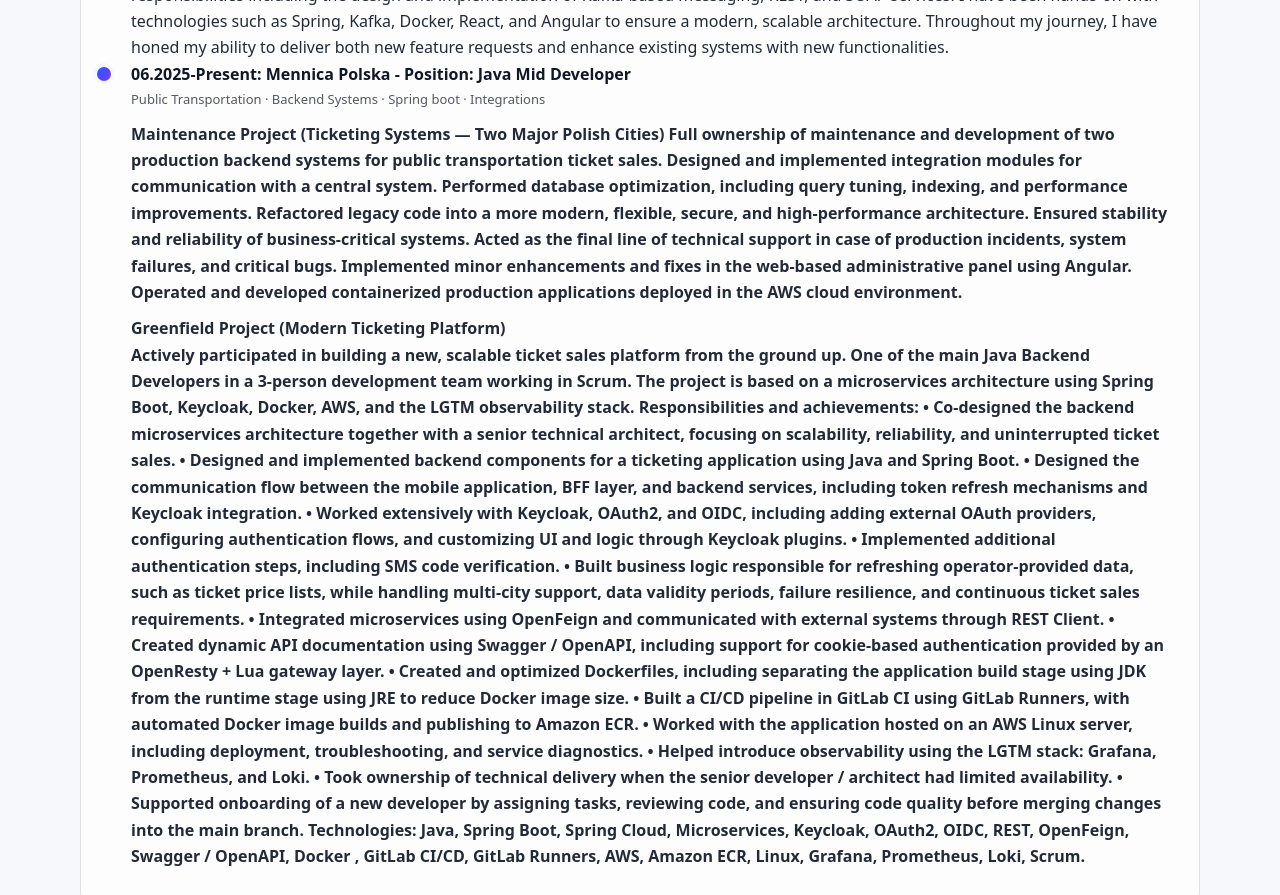
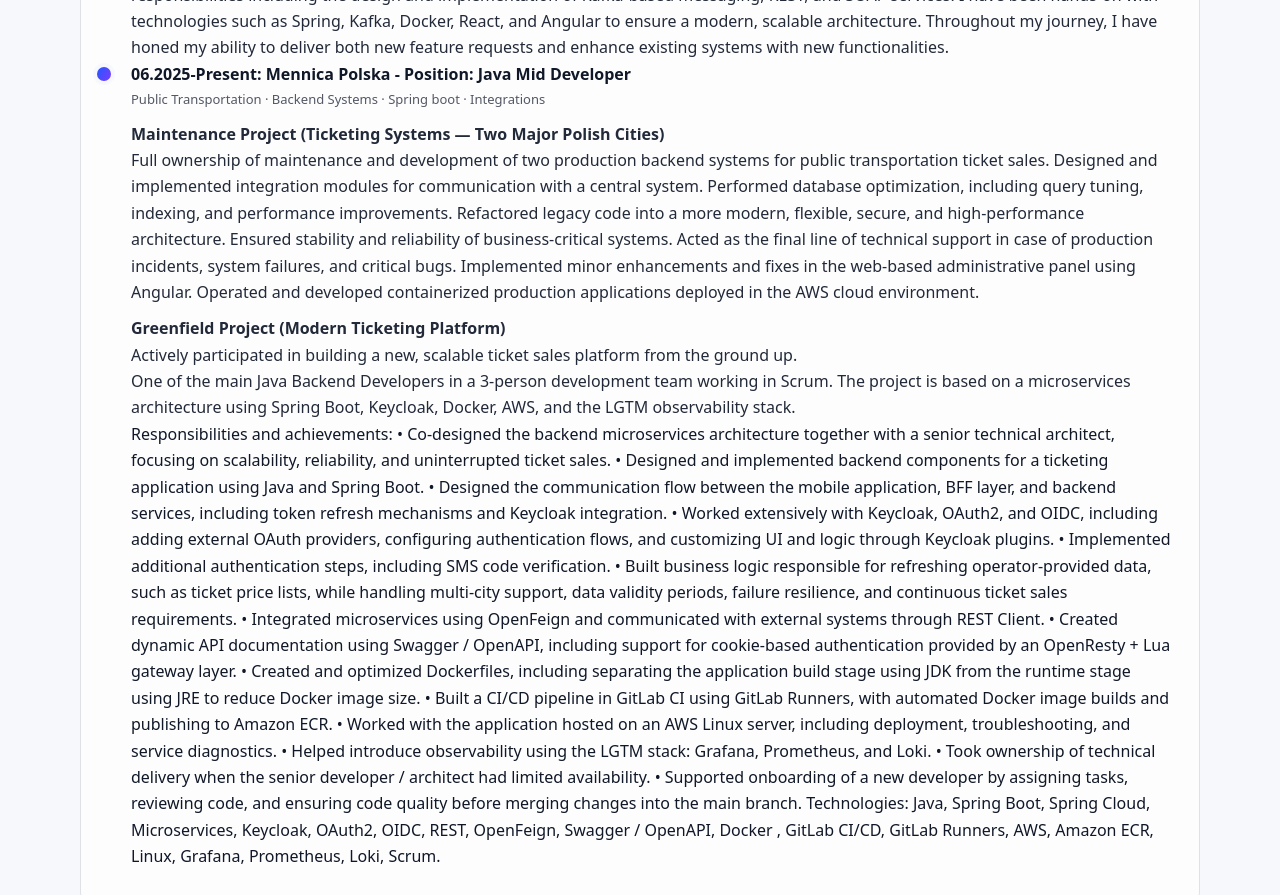
Before and after one commit to PatNiz/patryk-portfolio-redesign, a plain HTML site: page index.html in a window 1280 px wide. Shown: the part 2360-3255 px from the top of the page. Drawn offline with Linux system fonts and the light colour scheme.

Commit message:
Enhance project descriptions in index.html
Updated project descriptions to use strong tags for emphasis and improved HTML structure.

```diff
--- a/index.html
+++ b/index.html
@@ -345,15 +345,20 @@ Currently focused on further developing backend expertise while gradually expand
                     </div>
 
                     <p class="tdesc">
-                        <b>Maintenance Project (Ticketing Systems — Two Major Polish Cities)
-Full ownership of maintenance and development of two production backend systems for public transportation ticket sales. Designed and implemented integration modules for communication with a central system. Performed database optimization, including query tuning, indexing, and performance improvements. Refactored legacy code into a more modern, flexible, secure, and high-performance architecture. Ensured stability and reliability of business-critical systems. Acted as the final line of technical support in case of production incidents, system failures, and critical bugs. Implemented minor enhancements and fixes in the web-based administrative panel using Angular. Operated and developed containerized production applications deployed in the AWS cloud environment.
-
-                    </p>
+<p class="tdesc">
+    <strong>Maintenance Project (Ticketing Systems — Two Major Polish Cities)</strong><br>
+    Full ownership of maintenance and development of two production backend systems for public transportation ticket sales. Designed and implemented integration modules for communication with a central system. Performed database optimization, including query tuning, indexing, and performance improvements. Refactored legacy code into a more modern, flexible, secure, and high-performance architecture. Ensured stability and reliability of business-critical systems. Acted as the final line of technical support in case of production incidents, system failures, and critical bugs. Implemented minor enhancements and fixes in the web-based administrative panel using Angular. Operated and developed containerized production applications deployed in the AWS cloud environment.
+</p>
 
                     <p class="tdesc" style="margin-top:10px">
-                        <b>Greenfield Project (Modern Ticketing Platform)</b><br>
-                       <p class="tdesc"> Actively participated in building a new, scalable ticket sales platform from the ground up.
-One of the main Java Backend Developers in a 3-person development team working in Scrum. The project is based on a microservices architecture using Spring Boot, Keycloak, Docker, AWS, and the LGTM observability stack.
+<p class="tdesc" style="margin-top:10px">
+    <strong>Greenfield Project (Modern Ticketing Platform)</strong><br>
+    Actively participated in building a new, scalable ticket sales platform from the ground up.
+</p>
+
+<p class="tdesc">
+    One of the main Java Backend Developers in a 3-person development team working in Scrum. The project is based on a microservices architecture using Spring Boot, Keycloak, Docker, AWS, and the LGTM observability stack.
+</p>
 Responsibilities and achievements:
 •	Co-designed the backend microservices architecture together with a senior technical architect, focusing on scalability, reliability, and uninterrupted ticket sales.
 •	Designed and implemented backend components for a ticketing application using Java and Spring Boot.
```
